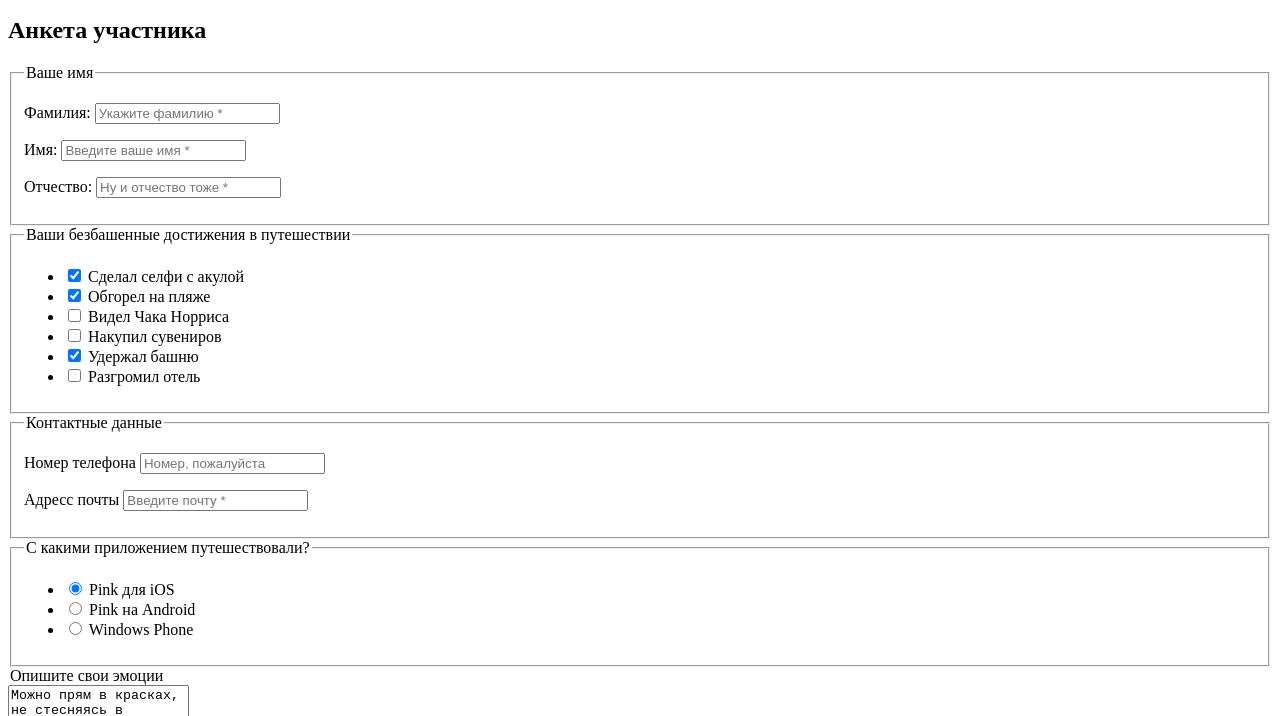
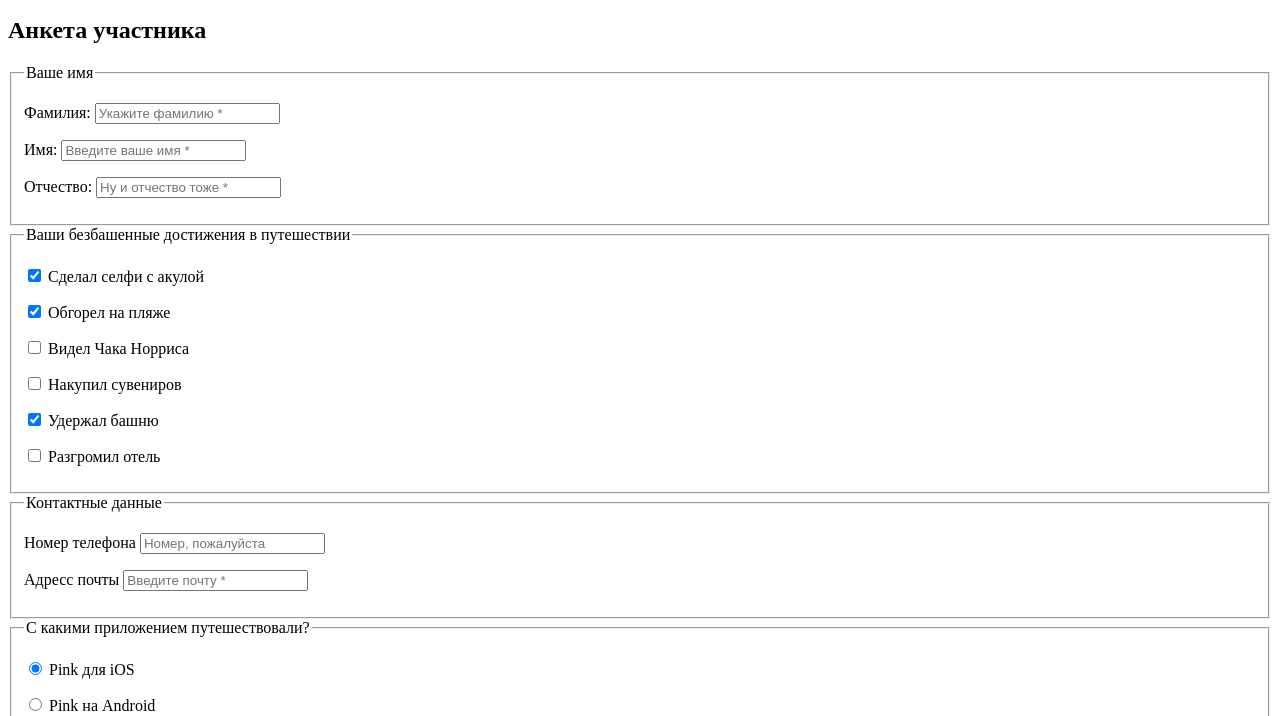
Before and after one commit to htmlacademy-adaptive/1441633-pink-21, a website: page source/form.html in a window 1280 px wide. Shown: the part 236-952 px from the top of the page. Drawn offline with Linux system fonts and the light colour scheme.

Commit message:
Изменяет разметку пунктов формы

```diff
--- a/source/form.html
+++ b/source/form.html
@@ -59,32 +59,30 @@
         </fieldset>
         <fieldset class="blank__dark-block main-page__wrapper">
           <legend class="blank__index">Ваши безбашенные достижения в путешествии</legend>
-          <ul class="blank_list">
-            <li class="blank__item">
+          <p class="blank__item">
             <input class="blank__checkbox" type="checkbox" name="achievements" id="selfie" checked>
             <label class="blank__point" for="selfie">Сделал селфи с акулой</label>
-            </li>
-            <li class="blank__item">
+          </p>
+          <p class="blank__item">
             <input class="blank__checkbox" type="checkbox" name="achievements" id="tan" checked>
             <label class="blank__point" for="tan">Обгорел на пляже</label>
-            </li>
-            <li class="blank__item">
+          </p>
+          <p class="blank__item">
             <input class="blank__checkbox" type="checkbox" name="achievements" id="chuck">
             <label class="blank__point" for="chuck">Видел Чака Норриса</label>
-            </li>
-            <li class="blank__item">
+          </p>
+          <p class="blank__item">
             <input class="blank__checkbox" type="checkbox" name="achievements" id="purchases">
             <label class="blank__point" for="purchases">Накупил сувениров</label>
-            </li>
-            <li class="blank__item">
+          </p>
+          <p class="blank__item">
             <input class="blank__checkbox" type="checkbox" name="achievements" id="tower" checked>
             <label class="blank__point" for="tower">Удержал башню</label>
-            </li>
-            <li class="blank__item">
+          </p>
+          <p class="blank__item">
             <input class="blank__checkbox" type="checkbox" name="achievements" id="hotel">
             <label class="blank__point" for="hotel">Разгромил отель</label>
-            </li>
-          </ul>
+          </p>
         </fieldset>
         <fieldset class="blank__light-block main-page__wrapper">
           <legend class="visually-hidden">Контактные данные</legend>
@@ -99,20 +97,18 @@
         </fieldset>
         <fieldset class="blank__dark-block main-page__wrapper">
           <legend class="blank__index">С какими приложением путешествовали?</legend>
-          <ul class="blank_list">
-            <li class="blank__item">
+          <p class="blank__item">
             <input class="blank__radio" type="radio" id="radioButton1" name="system" checked>
             <label class="blank__point" for="radioButton1">Pink для iOS</label>
-            </li>
-            <li class="blank__item">
+          </p>
+          <p class="blank__item">
             <input class="blank__radio" type="radio" id="radioButton2" name="system">
             <label class="blank__point" for="radioButton2">Pink на Android</label>
-            </li>
-            <li class="blank__item">
+          </p>
+          <p class="blank__item">
             <input class="blank__radio" type="radio" id="radioButton3" name="system">
             <label class="blank__point" for="radioButton3">Windows Phone</label>
-            </li>
-          </ul>
+          </p>
         </fieldset>
         <fielldset class="blank__light-block main-page__wrapper">
           <legend class="blank__index">Опишите свои эмоции</legend>
```
Lines whose indentation alone changed are shown as unchanged.
